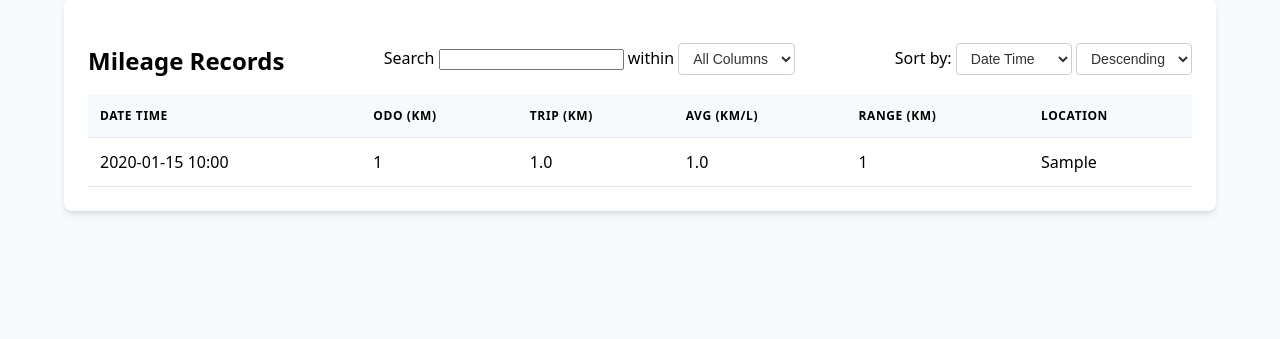
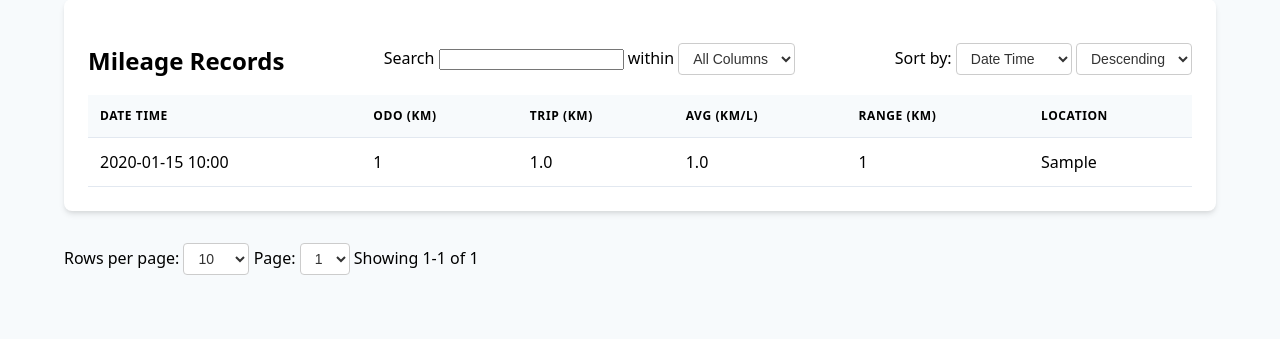
Before and after one commit to YapJJ/VehicleTracking, a PHP site: page / in a window 1280 px wide. Shown: the part 197-536 px from the top of the page. Run offline with PHP 8.4, Linux system fonts and the light colour scheme; tables that the repository leaves empty hold one stand-in row (values such as "Sample post").

Commit message:
Update Version 1.2 with Pagination

```diff
--- a/index.php
+++ b/index.php
@@ -4,7 +4,6 @@ try{
     if ($db->connect_error) {throw new Exception($db->connect_error);}
 } catch (Exception $e) {
     echo ("<h2>MySQL Server is offline.</h2><br><p>Check server status and try again.</p><br>");
-    // echo $e;
     exit;
 }
 
@@ -211,6 +210,24 @@ $reset_trip_result = $db->query($reset_trip_query);
                     </tbody>
                 </table>
             </div>
+
+            <!--Pagination Footer-->
+            <div class="table-footer">
+                <label class="text-1xl">Rows per page:
+                    <select id="rowsPerPageSelect" class="columnSelect">
+                        <option value="10" selected>10</option>
+                        <option value="25">25</option>
+                        <option value="50">50</option>
+                        <option value="100">100</option>
+                        <option value="all">All</option>
+                    </select>
+                </label>
+                <label class="text-1xl">Page:
+                    <select id="pageSelect" class="columnSelect"></select>
+                </label>
+                <span id="pgInfo" class="text-1xl"></span>
+            </div>
+
         </div>
     </div>
 
@@ -226,6 +243,7 @@ $reset_trip_result = $db->query($reset_trip_query);
                 });
                 tableToShow.classList.remove('hidden');
                 applyCurrentSort(tableToShow);
+                syncFooterToTable(tableToShow, true);
             }
 
             document.getElementById('showMileageBtn').addEventListener('click', () => showTable(mileageTable));
@@ -319,6 +337,113 @@ $reset_trip_result = $db->query($reset_trip_query);
                 searchInput.addEventListener('keyup', filterTable);
                 columnSelect.addEventListener('change', filterTable);
             });
+
+
+            // PAGINATION
+            const rowsPerPageSelect = document.getElementById('rowsPerPageSelect');
+            const pageSelect = document.getElementById('pageSelect');
+            const pgInfo = document.getElementById('pgInfo');
+
+            const paginationState = new Map();
+
+            function getState(table) {
+                if (!paginationState.has(table)) {
+                    paginationState.set(table, { page: 1, rowsPerPage: 10, isAll: false });
+                }
+                return paginationState.get(table);
+            }
+
+            function getActiveTable() {
+                return [mileageTable, fuelingTable, resetTripTable]
+                    .find(table => !table.classList.contains('hidden'));
+            }
+
+            function getFilterVisibleRows(table) {
+                const tbody = table.querySelector('tbody');
+                return Array.from(tbody.querySelectorAll('tr'))
+                    .filter(row => row.dataset.filtered !== '1');
+            }
+
+            function populatePageSelect(totalPages, currentPage, force = false) {
+                if (force || pageSelect.dataset.totalPages != totalPages) {
+                    pageSelect.innerHTML = '';
+                    for (let i = 1; i <= totalPages; i++) {
+                        const opt = document.createElement('option');
+                        opt.value = i;
+                        opt.textContent = i;
+                        pageSelect.appendChild(opt);
+                    }
+                    pageSelect.dataset.totalPages = totalPages;
+                }
+                pageSelect.value = currentPage;
+            }
+
+            function syncFooterToTable(table, force = false) {
+                const state = getState(table);
+                rowsPerPageSelect.value = state.isAll ? 'all' : String(state.rowsPerPage);
+                paginateTable(table, false, force);
+            }
+
+            function paginateTable(table, resetToFirstPage = false, forceRebuild = false) {
+                const state = getState(table);
+                if (resetToFirstPage) state.page = 1;
+
+                const filterVisibleRows = getFilterVisibleRows(table);
+                const totalItems = filterVisibleRows.length;
+
+                const rppValue = rowsPerPageSelect.value;
+                state.isAll = rppValue === 'all';
+                state.rowsPerPage = state.isAll ? Math.max(totalItems, 1) : parseInt(rppValue, 10);
+
+                const totalPages = Math.max(1, Math.ceil(totalItems / state.rowsPerPage));
+
+                state.page = Math.min(Math.max(state.page, 1), totalPages);
+
+                const start = (state.page - 1) * state.rowsPerPage;
+                const end = start + state.rowsPerPage;
+
+                table.querySelectorAll('tbody tr').forEach(row => {
+                    row.style.display = 'none';
+                });
+                filterVisibleRows.slice(start, end).forEach(row => {
+                    row.style.display = '';
+                });
+
+                populatePageSelect(totalPages, state.page, forceRebuild);
+                pgInfo.textContent = totalItems === 0
+                    ? 'No results'
+                    : `Showing ${Math.min(start + 1, totalItems)}-${Math.min(end, totalItems)} of ${totalItems}`;
+            }
+
+            rowsPerPageSelect.addEventListener('change', () => paginateTable(getActiveTable(), true));
+            pageSelect.addEventListener('change', () => {
+                getState(getActiveTable()).page = parseInt(pageSelect.value, 10);
+                paginateTable(getActiveTable());
+            });
+
+            document.querySelectorAll('.table-wrapper').forEach(container => {
+                const colSelect = container.querySelector('.sortColumnSelect');
+                const dirSelect = container.querySelector('.sortDirectionSelect');
+                const table = container.querySelector('table');
+                colSelect.addEventListener('change', () => paginateTable(table, true));
+                dirSelect.addEventListener('change', () => paginateTable(table, true));
+            });
+
+            document.querySelectorAll('.table-wrapper').forEach(container => {
+                const searchInput = container.querySelector('.searchInput');
+                const columnSelect = container.querySelector('.columnSelect');
+                const table = container.querySelector('table');
+                searchInput.addEventListener('keyup', () => paginateTable(table, true));
+                columnSelect.addEventListener('change', () => paginateTable(table, true));
+            });
+
+            [mileageTable, fuelingTable, resetTripTable].forEach(table => {
+                paginateTable(table, true);
+            });
+            syncFooterToTable(getActiveTable(), true);
+            // END: PAGINATION
+
+
         });
     </script>
 </body>
```
